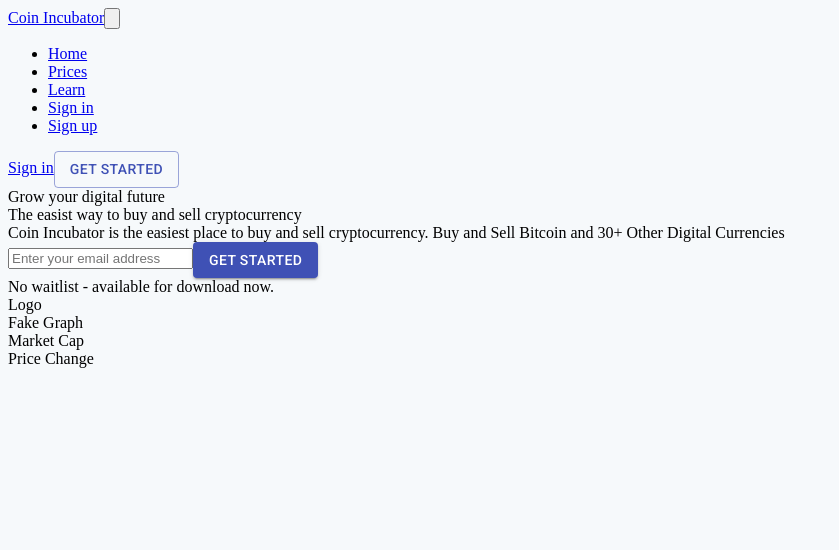
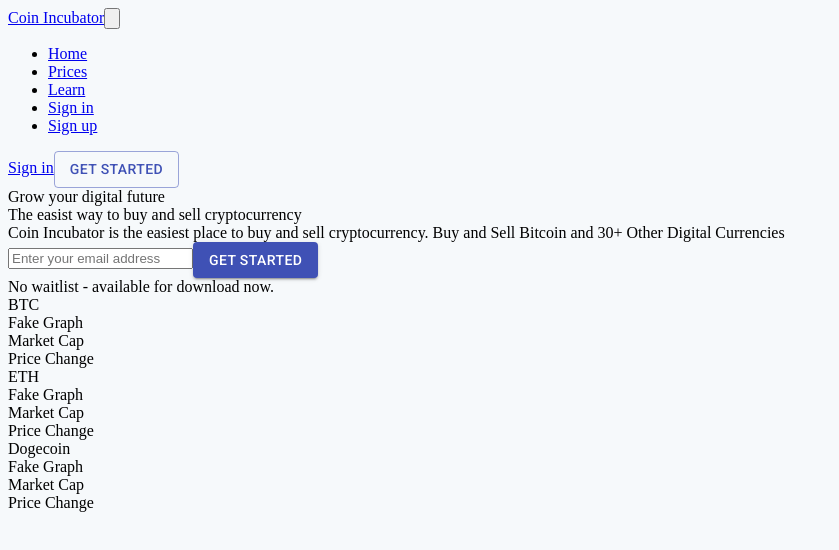
Before and after one commit to jpotechin/crypto-dashboard, a Next.js app: page / in a window 1280 px wide. Shown: the top 550 px of the page, without its empty margins (0-839 px from the left). Built offline with nearby package versions, Linux system fonts and the light colour scheme.

Commit message:
Made CryptoCard reusable

```diff
--- a/components/cryptoCard.tsx
+++ b/components/cryptoCard.tsx
@@ -1,15 +1,16 @@
-const CryptoCard = (): JSX.Element => {
-	const logo = 'Logo';
-	const fakeGraph = 'Fake Graph';
-	const marketCap = 'Market Cap';
-	const priceChange = 'Price Change';
+import { ICryptoCard } from '../interfaces/home.interface';
+
+const CryptoCard = (props: { cryptoData: ICryptoCard }): JSX.Element => {
+	const { logoUrl, fakeGraphUrl, marketCapUrl, priceChangeUrl } = props.cryptoData;
+
+	console.log('Data: ', props.cryptoData);
 
 	return (
 		<div className="flex flex-wrap overflow-hidden">
-			<div className="w-1/2 overflow-hidden">{logo}</div>
-			<div className="w-1/2 overflow-hidden">{fakeGraph}</div>
-			<div className="w-1/2 overflow-hidden">{marketCap}</div>
-			<div className="w-1/2 overflow-hidden">{priceChange}</div>
+			<div className="w-1/2 overflow-hidden">{logoUrl}</div>
+			<div className="w-1/2 overflow-hidden">{fakeGraphUrl}</div>
+			<div className="w-1/2 overflow-hidden">{marketCapUrl}</div>
+			<div className="w-1/2 overflow-hidden">{priceChangeUrl}</div>
 		</div>
 	);
 };
--- /dev/null
+++ b/interfaces/home.interface.tsx
@@ -0,0 +1,6 @@
+export interface ICryptoCard {
+	logoUrl: string;
+	fakeGraphUrl: string;
+	marketCapUrl: string;
+	priceChangeUrl: string;
+}
--- a/pages/index.tsx
+++ b/pages/index.tsx
@@ -3,8 +3,30 @@
 import CryptoCard from '../components/cryptoCard';
 import styles from '../styles/Home.module.scss';
 import Button from '@material-ui/core/Button';
+import { ICryptoCard } from '../interfaces/home.interface';
 
 export default function Home(): JSX.Element {
+	const cryptoData: ICryptoCard[] = [
+		{
+			logoUrl: 'BTC',
+			fakeGraphUrl: 'Fake Graph',
+			marketCapUrl: 'Market Cap',
+			priceChangeUrl: 'Price Change',
+		},
+		{
+			logoUrl: 'ETH',
+			fakeGraphUrl: 'Fake Graph',
+			marketCapUrl: 'Market Cap',
+			priceChangeUrl: 'Price Change',
+		},
+		{
+			logoUrl: 'Dogecoin',
+			fakeGraphUrl: 'Fake Graph',
+			marketCapUrl: 'Market Cap',
+			priceChangeUrl: 'Price Change',
+		},
+	];
+
 	return (
 		<div className={styles.homeContainer}>
 			<Head>
@@ -12,7 +34,8 @@
 				<link rel="icon" href="/favicon.ico" />
 			</Head>
 			<Navbar />
-			<main className="container mx-auto flex justify-center">
+			<main>
+				<div className="w-screen flex justify-center align-center flex-wrap">
 					<div className="lg:2/6 xl:w-2/4 mt-20 lg:mt-40 lg:ml-16 text-center">
 						<div className="text-6xl font-semibold text-gray-900 leading-none">
 							Grow your digital future
@@ -21,8 +44,8 @@
 							The easist way to buy and sell cryptocurrency
 						</div>
 						<div className="mt-6 text-xl font-light text-true-gray-500 antialiased ">
-						Coin Incubator is the easiest place to buy and sell cryptocurrency. Buy and Sell Bitcoin
-						and 30+ Other Digital Currencies
+							Coin Incubator is the easiest place to buy and sell cryptocurrency. Buy and Sell
+							Bitcoin and 30+ Other Digital Currencies
 						</div>
 						<div className="mt-6 text-xl font-light text-true-gray-500 antialiased py-1 px-1 flex justify-center">
 							{/* <div className="flex justify-center "> */}
@@ -42,9 +65,12 @@
 						<div className="mt-6 text-sm font-light text-true-gray-500 ">
 							No waitlist - available for download now.
 						</div>
-					<div className="mt-6">
-						<CryptoCard />
 					</div>
+				</div>
+				<div className="mt-6 flex flex-wrap justify-between mx-6">
+					{cryptoData.map((data, index) => (
+						<CryptoCard cryptoData={data} key={index} />
+					))}
 				</div>
 			</main>
 		</div>
```
Lines whose indentation alone changed are shown as unchanged.
